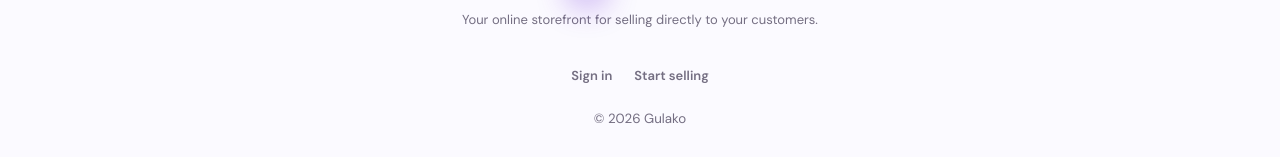
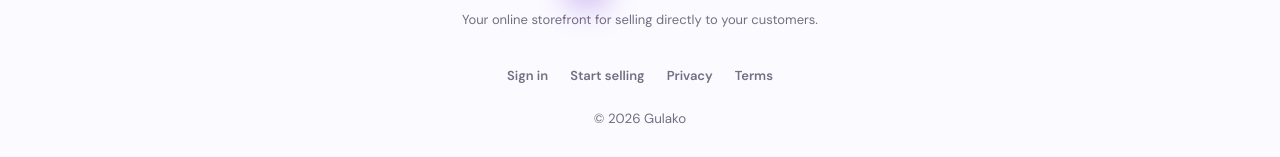
Before and after one commit to TITUS256ug/gulako, a React (Vite) app: page / in a window 1280 px wide. Shown: the part 920-1077 px from the top of the page. Built offline with nearby package versions, Linux system fonts and the light colour scheme; no server answers.

Commit message:
Expose privacy and terms links

```diff
--- a/src/components/Footer.tsx
+++ b/src/components/Footer.tsx
@@ -7,6 +7,8 @@ export function Footer() {
       <div className="footer-links">
         <a href="/signin">Sign in</a>
         <a href="/signup">Start selling</a>
+        <a href="/privacy">Privacy</a>
+        <a href="/terms">Terms</a>
       </div>
       <small>© 2026 Gulako</small>
     </footer>
```
